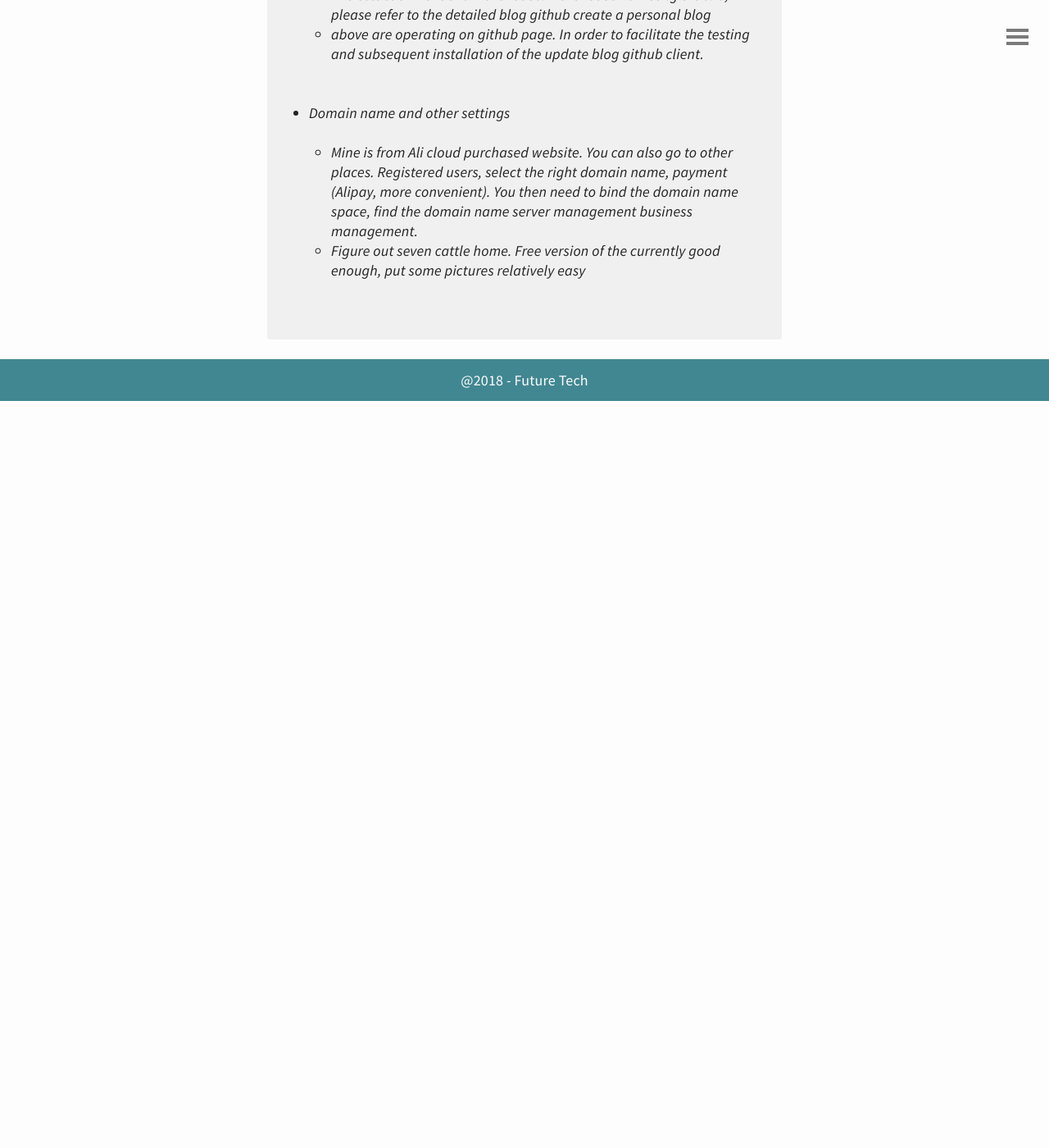
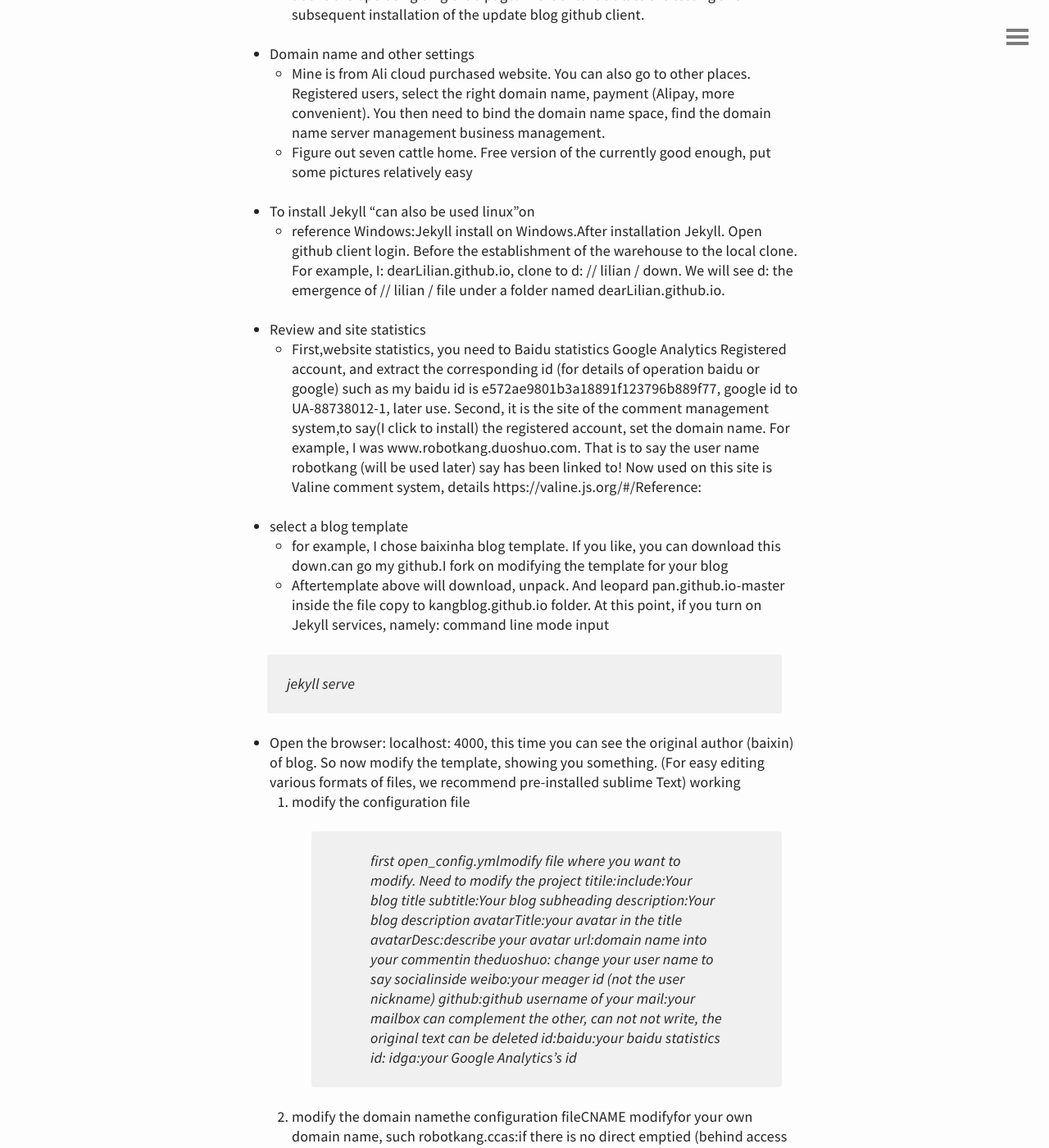
Before and after one commit to libaiw/blogger, a Jekyll site: the page built from _posts/2015-02-15-example-2.md, in a window 1280 px wide and 1400 px high, scrolled down 1265 px. Shown: the whole window at 82% size. Built offline with Jekyll 4.4.1, drawn with Linux system fonts in a browser that asks for light colours; before the commit the page ends 1754 px from its top, so only the background shows below that; some of the changed text lies outside the part shown.

Commit message:
Update 2015-02-15-example-2.md

```diff
--- a/_posts/2015-02-15-example-2.md
+++ b/_posts/2015-02-15-example-2.md
@@ -18,6 +18,7 @@ Jekyll build personal blog,said in front, then we need to do a lot of things. In
 - Commenting system
 
 > Step by step to build their own web blog
+
 - Established github
     - registration github.
     - The establishment of a warehouse. Warehouse named <user name> .github.io, please refer to the detailed blog github create a personal blog
@@ -25,3 +26,52 @@ Jekyll build personal blog,said in front, then we need to do a lot of things. In
 - Domain name and other settings
   - Mine is from Ali cloud purchased website. You can also go to other places. Registered users, select the right domain name, payment (Alipay, more convenient). You then need to bind the domain name space, find the domain name server management business management.
   - Figure out seven cattle home. Free version of the currently good enough, put some pictures relatively easy
+- To install Jekyll "can also be used linux"on
+  - reference Windows:Jekyll install on Windows.After installation Jekyll. Open github client login. Before the establishment of the warehouse to the local clone. For example, I: dearLilian.github.io, clone to d: // lilian / down. We will see d: the emergence of // lilian / file under a folder named dearLilian.github.io.
+- Review and site statistics
+  - First,website statistics, you need to Baidu statistics Google Analytics Registered account, and extract the corresponding id (for details of operation baidu or google) such as my baidu id is e572ae9801b3a18891f123796b889f77, google id to UA-88738012-1, later use.
+Second, it is the site of the comment management system,to say(I click to install) the registered account, set the domain name. For example, I was www.robotkang.duoshuo.com. That is to say the user name robotkang (will be used later) say has been linked to! Now used on this site is Valine comment system, details  https://valine.js.org/#/Reference:
+- select a blog template
+   - for example, I chose baixinha blog template. If you like, you can download this down.can go my github.I fork on
+modifying the template for your blog
+   - Aftertemplate above will download, unpack. And leopard pan.github.io-master inside the file copy to kangblog.github.io folder. At this point, if you turn on Jekyll services, namely: command line mode input
+
+>jekyll serve
+
+- Open the browser: localhost: 4000, this time you can see the original author (baixin) of blog.
+So now modify the template, showing you something. (For easy editing various formats of files, we recommend pre-installed sublime Text)
+working
+1. modify the configuration file
+>> first open_config.ymlmodify file where you want to modify.
+Need to modify the project
+titile:include:Your blog title
+subtitle:Your blog subheading
+description:Your blog description
+avatarTitle:your avatar in the title
+avatarDesc:describe your avatar
+url:domain name into your
+commentin theduoshuo: change your user name to say
+socialinside
+weibo:your meager id (not the user nickname)
+github:github username of your
+mail:your mailbox
+can complement the other, can not not write, the original text can be deleted
+ id:baidu:your baidu statistics id:
+ idga:your Google Analytics's id
+2. modify the domain namethe configuration fileCNAME
+modifyfor your own domain name, such  robotkang.ccas:if there is no direct emptied (behind access when, direct access to your github page can)
+3. modify personal filesabout.md
+here should be modified for your own presentation. (Required markdown will be basic grammar.)
+4. picture
+if you want to use your own avatar, then open theimagesfolder, your own avatar pictures in that folder and rename it toavatar.jpg.
+5. the site icon
+if you want to use your own personal website icons, the same picture on your icon in the folder and rename it tofavicon.png.
+6. blog posts
+  - last is your blog content.open the_postsfolder, you can delete the original files are lost, then edit your own blog.
+There, you have to create a new blog content contained in the first six rows, wheretitletheto write your own blog title,dateafter thewritten on your own time (but the format should be consistent),tag.write your own label after the  Behind the content is the content markdown syntax. Save the above file,named:2016-08-04-MyFirstBlog.md.
+   - At this point restart jekyll service
+
+jekyll serve
+
+
+and then openlocalhost:4000,open the blog home page, you can see this blog you just released the.
```
